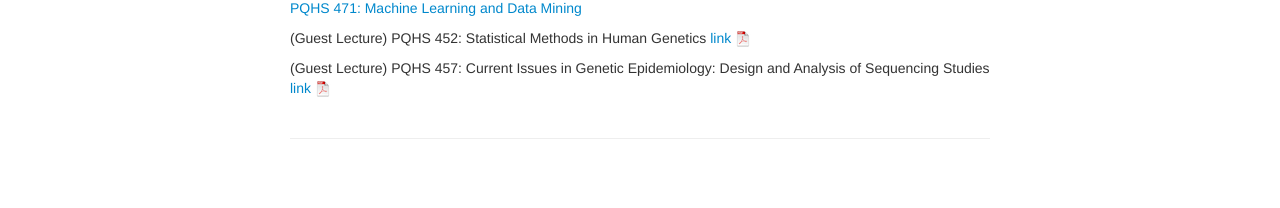
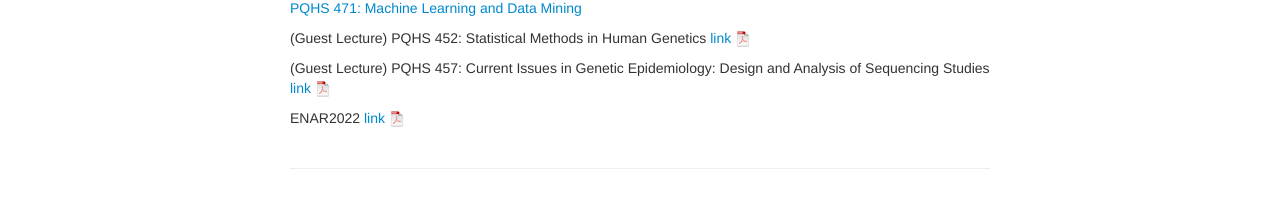
Before and after one commit to haoharryfeng/testpage4, a Jekyll site: the page built from teaching.md, in a window 1280 px wide. Shown: the part 154-362 px from the top of the page. Built offline with Jekyll 4.4.1, drawn with Linux system fonts in a browser that asks for light colours.

Commit message:
enar talk added

```diff
--- a/teaching.md
+++ b/teaching.md
@@ -8,3 +8,5 @@ title: Teaching
 (Guest Lecture) PQHS 452: Statistical Methods in Human Genetics [link ![Lec](./assets/pics/pdf-icon.png)](Multi_test_power.pdf)
 
 (Guest Lecture) PQHS 457: Current Issues in Genetic Epidemiology: Design and Analysis of Sequencing Studies [link ![Lec](./assets/pics/pdf-icon.png)](PQHS457_Epigenetics.pdf)
+
+ENAR2022 [link ![Lec](./assets/pics/pdf-icon.png)](NeuCA_ENAR2022_.pdf)
```
Also changed, not shown: 1 other file.
